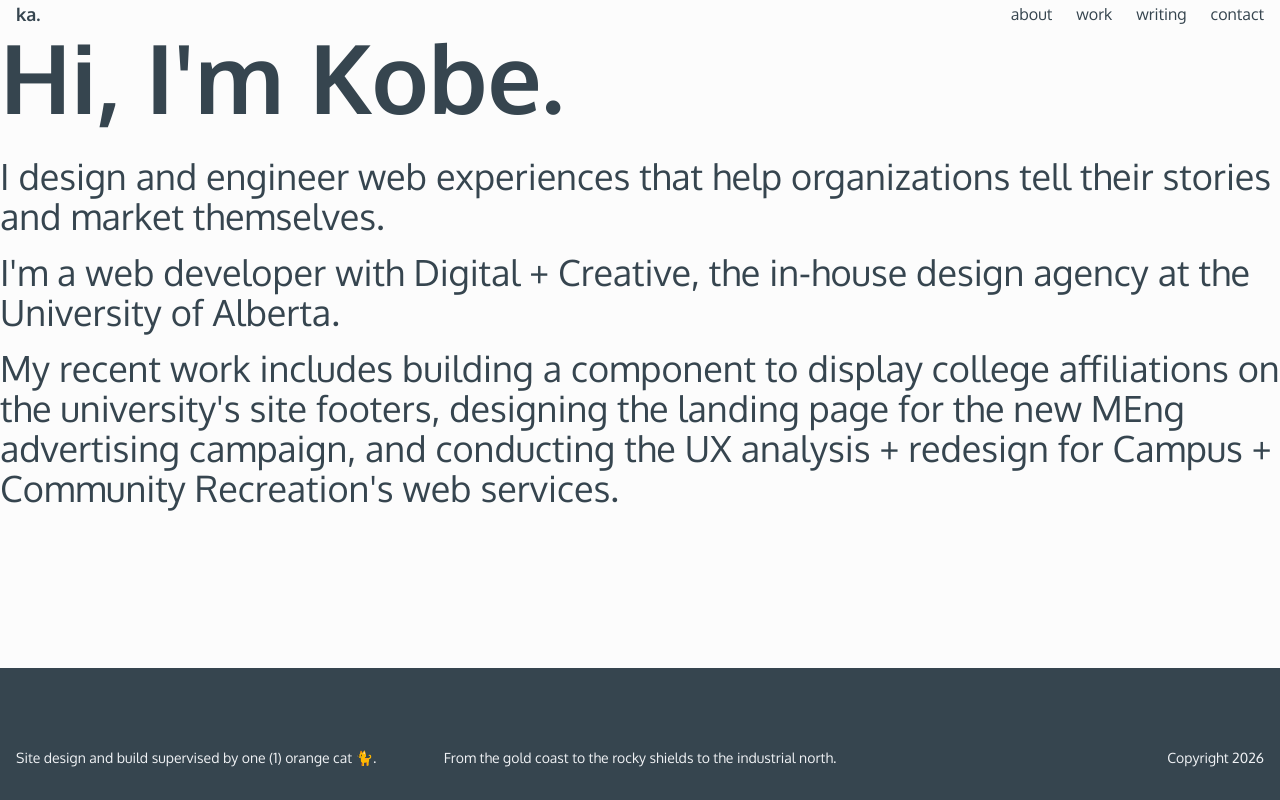
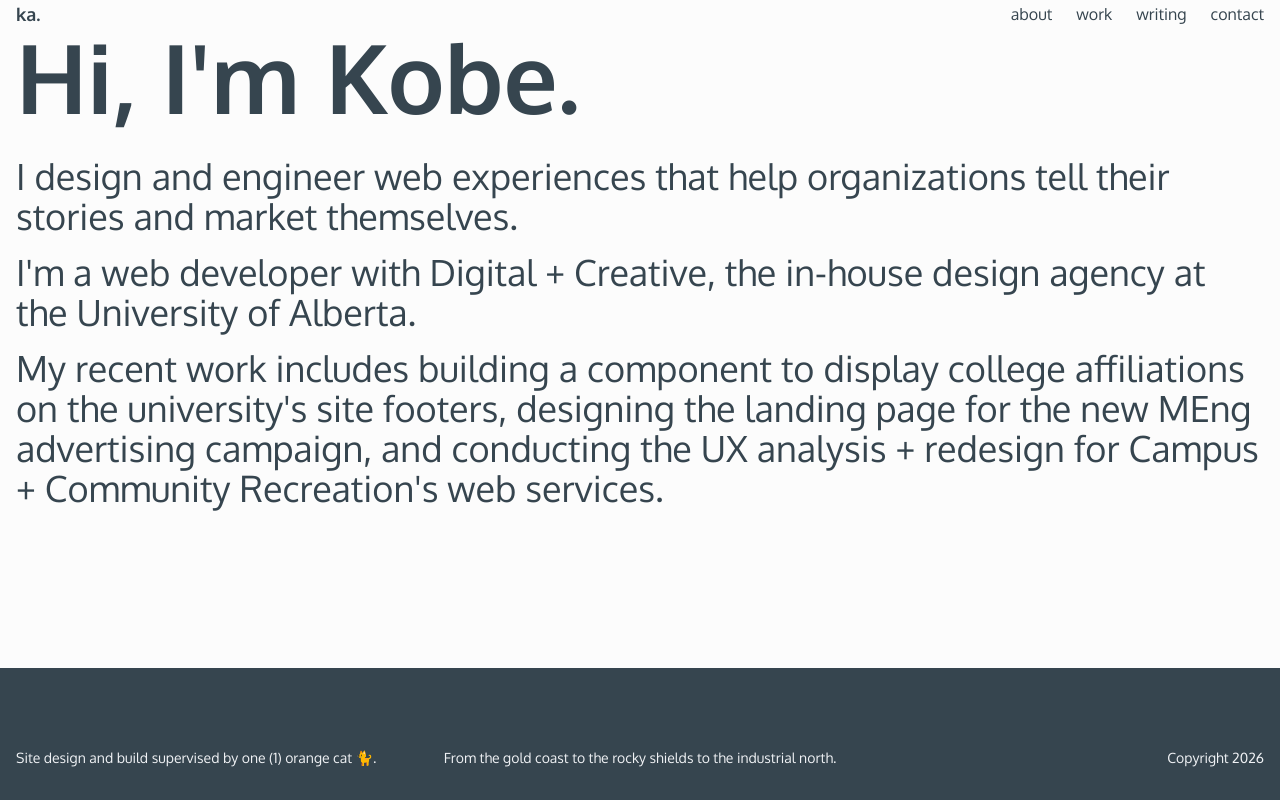
Before and after one commit to kobexamoh/dev.kobexamoh.me, a Next.js app: page / in a window 1280 px wide. Built offline with nearby package versions, Linux system fonts and the light colour scheme.

Commit message:
refactor: add padding to RootLayout

```diff
--- a/src/app/layout.js
+++ b/src/app/layout.js
@@ -27,7 +27,7 @@
       <body className="min-h-full flex flex-col">
         {/* Navigation: TODO: run prettier or something on it so it reformats nicely*/}
         <Nav />
-        <main className="flex-1">{children}</main>
+        <main className="flex-1 px-4">{children}</main>
         <Footer />
       </body>
     </html>
```
